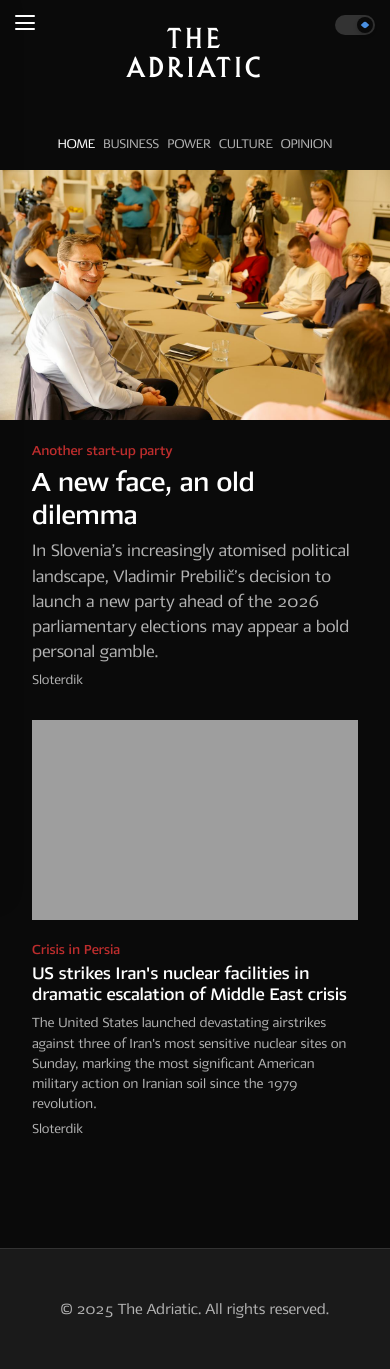
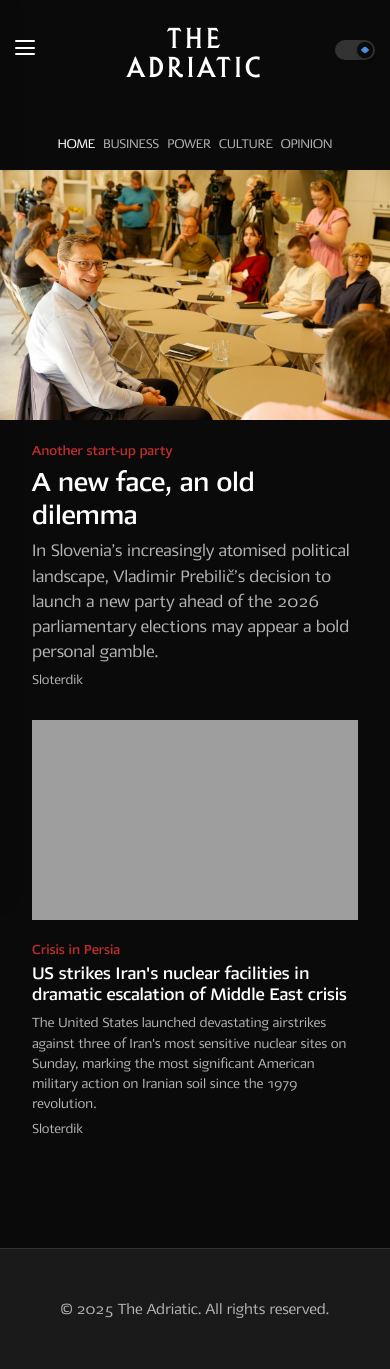
Before and after one commit to tfhoerest/azt, a Jekyll site: the page built from index.html, in a window 390 px wide. Built offline with Jekyll 4.4.1, drawn with Linux system fonts in a browser that asks for light colours; some web fonts are replaced; the list of posts is cut into pages by our own code.

Commit message:
Update default.html

```diff
--- a/_layouts/default.html
+++ b/_layouts/default.html
@@ -630,12 +630,12 @@
   }
 
             .theme-toggle {
-                top: 15px;
+                top: 40px;
                 right: 15px;
             }
 
             .menu-toggle {
-                top: 15px;
+                top: 40px;
                 left: 15px;
             }
 
```
